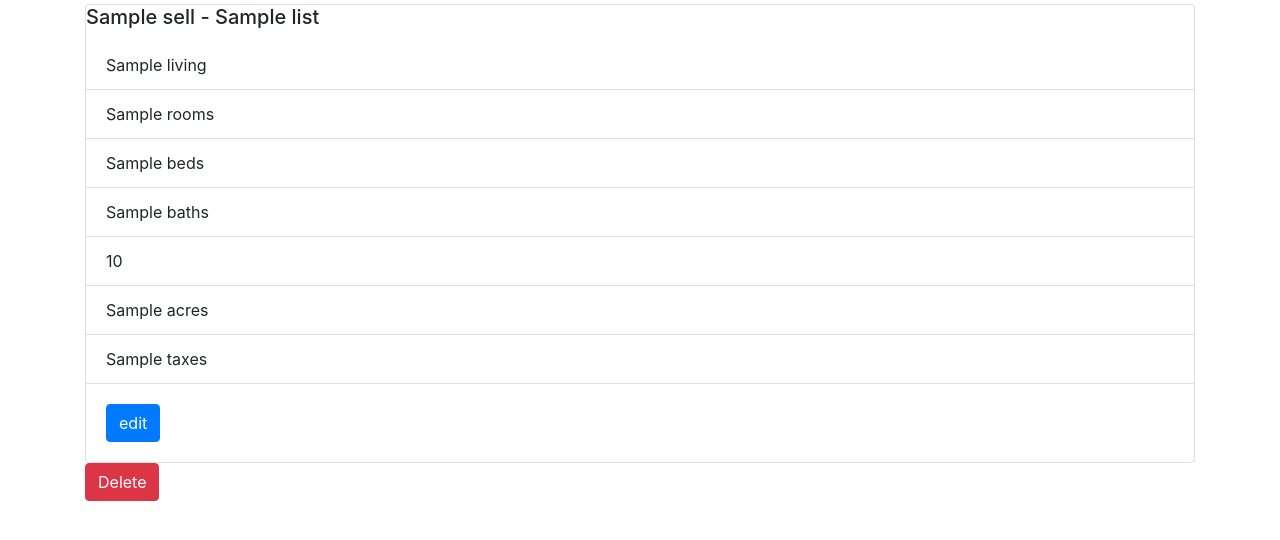
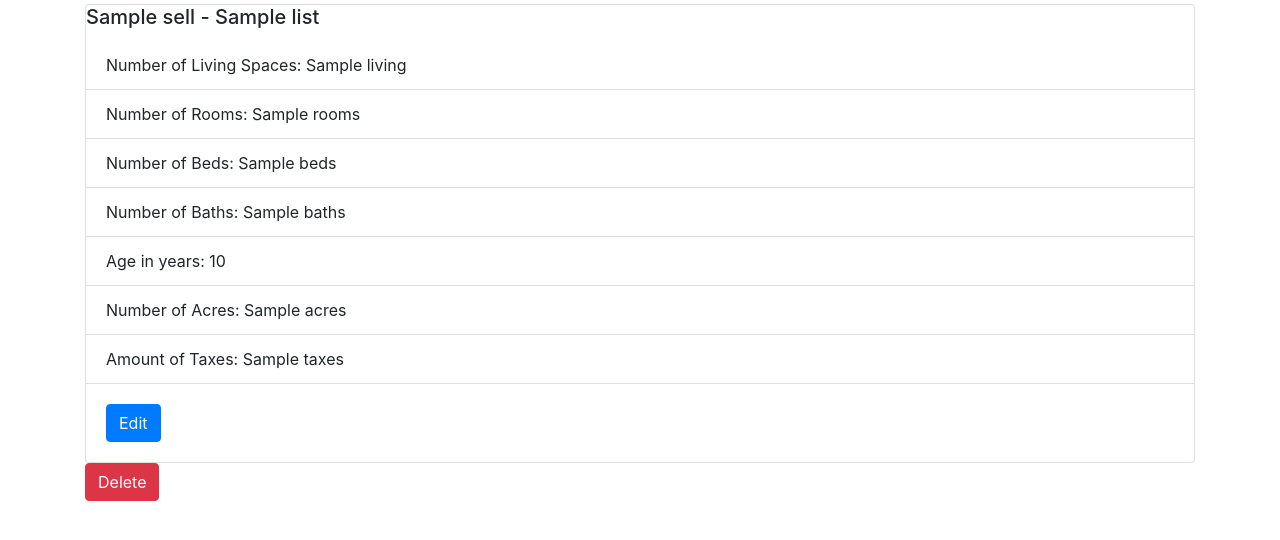
Before and after one commit to vp373/Web_Forms_Project, a Flask app: template app/templates/view.html in a window 1280 px wide. Shown: the part 56-596 px from the top of the page. Run offline with Flask 2, Linux system fonts and the light colour scheme; the template is opened without the code that fills it: most values are stand-ins (such as "Sample title", 1, 10 or a date in 2020); some libraries are stand-ins or nearby versions.

Commit message:
Task: Updated layout, index, view, and new

```diff
--- a/app/templates/index.html
+++ b/app/templates/index.html
@@ -17,7 +17,7 @@
     <tbody>
     {% for home in homes %}
     <tr>
-        <td><a href="view/{{ home.id }}">{{ home.Sell }}</a></td>
+        <td><a href="/view/{{ home.id }}">{{ home.Sell }}</a></td>
         <td>{{ home.List }}</td>
         <td>{{ home.Living }}</td>
         <td>{{ home.Rooms }}</td>
--- a/app/templates/layout.html
+++ b/app/templates/layout.html
@@ -11,11 +11,7 @@
     <meta content="width=device-width, initial-scale=1, shrink-to-fit=no" name="viewport">
     <link crossorigin="anonymous" href="https://stackpath.bootstrapcdn.com/bootstrap/4.4.1/css/bootstrap.min.css"
           integrity="sha384-Vkoo8x4CGsO3+Hhxv8T/Q5PaXtkKtu6ug5TOeNV6gBiFeWPGFN9MuhOf23Q9Ifjh" rel="stylesheet">
-{% if user %}
-    <title>Welcome to {{ user.username }}'s site</title>
-    {% else %}
     <title>Welcome to My Homes Site!</title>
-    {% endif %}
 <head>
  <body>
 <!-- As a heading -->
--- a/app/templates/new.html
+++ b/app/templates/new.html
@@ -31,7 +31,7 @@
         <div class="col">
             <label for="Baths">Number of Bathrooms</label>
 
-            <input id="Baths" type="text" class="form-control" placeholder="Number of Bathrooms "
+            <input id="Baths" type="text" class="form-control" placeholder="Number of Bathrooms"
                    name="Baths">
         </div>
         <div class="col">
--- a/app/templates/view.html
+++ b/app/templates/view.html
@@ -5,16 +5,16 @@
     <h5 class="card-title">{{ home.Sell }} - {{ home.List }}</h5>
 
     <ul class="list-group list-group-flush">
-        <li class="list-group-item">{{ home.Living }}</li>
-        <li class="list-group-item">{{ home.Rooms }}</li>
-        <li class="list-group-item">{{ home.Beds }}</li>
-        <li class="list-group-item">{{ home.Baths }}</li>
-        <li class="list-group-item">{{ home.Age }}</li>
-        <li class="list-group-item">{{ home.Acres }}</li>
-        <li class="list-group-item">{{ home.Taxes }}</li>
+        <li class="list-group-item">Number of Living Spaces: {{ home.Living }}</li>
+        <li class="list-group-item">Number of Rooms: {{ home.Rooms }}</li>
+        <li class="list-group-item">Number of Beds: {{ home.Beds }}</li>
+        <li class="list-group-item">Number of Baths: {{ home.Baths }}</li>
+        <li class="list-group-item">Age in years: {{ home.Age }}</li>
+        <li class="list-group-item">Number of Acres: {{ home.Acres }}</li>
+        <li class="list-group-item">Amount of Taxes: {{ home.Taxes }}</li>
     </ul>
     <div class="card-body">
-        <a href="/edit/{{home.id}}" class="card-link btn btn-primary">edit</a>
+        <a href="/edit/{{home.id}}" class="card-link btn btn-primary">Edit</a>
     </div>
 </div>
 <form action="/delete/{{home.id}}" method="post"><button type="submit" class="btn btn-danger">Delete</button></form>
```
